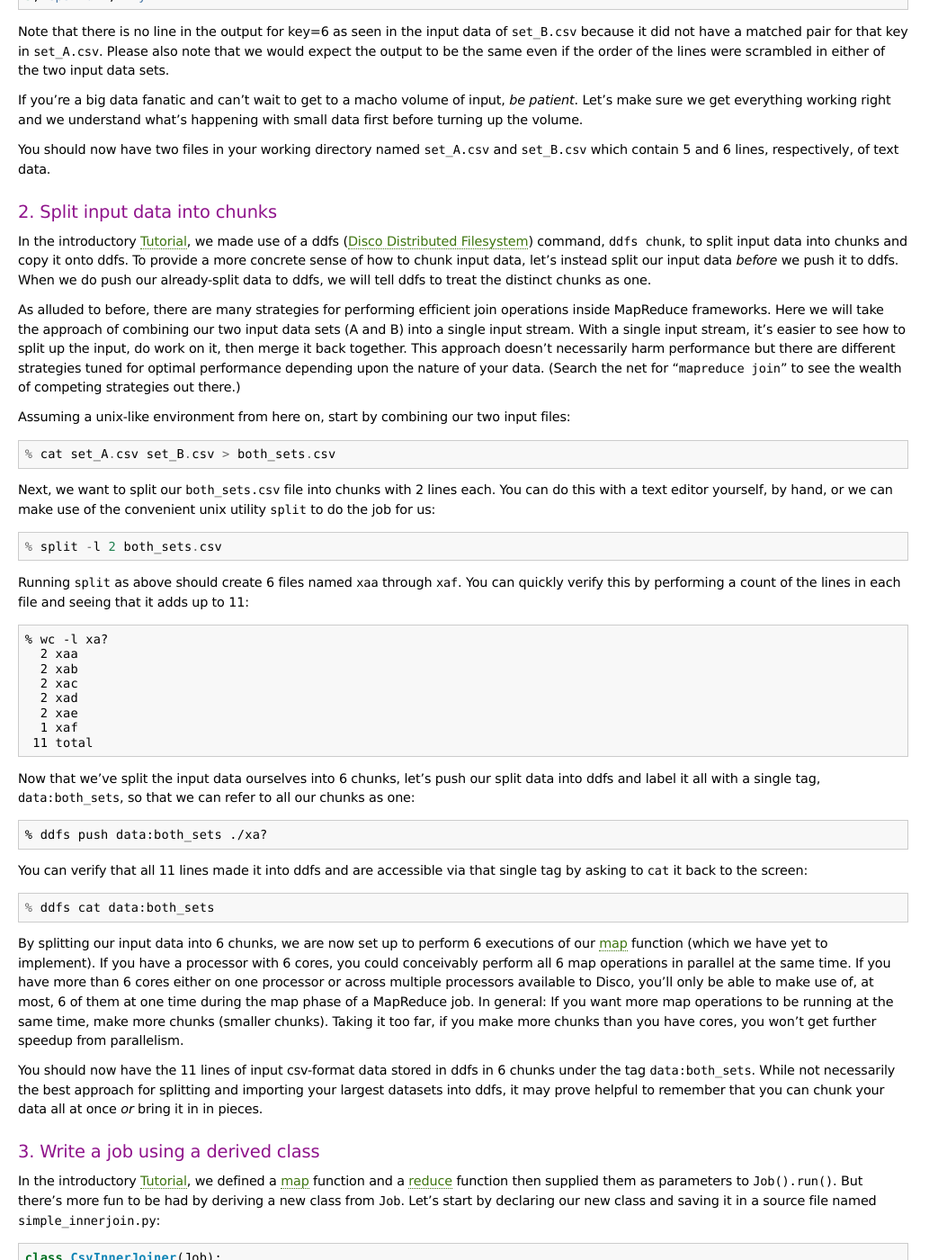
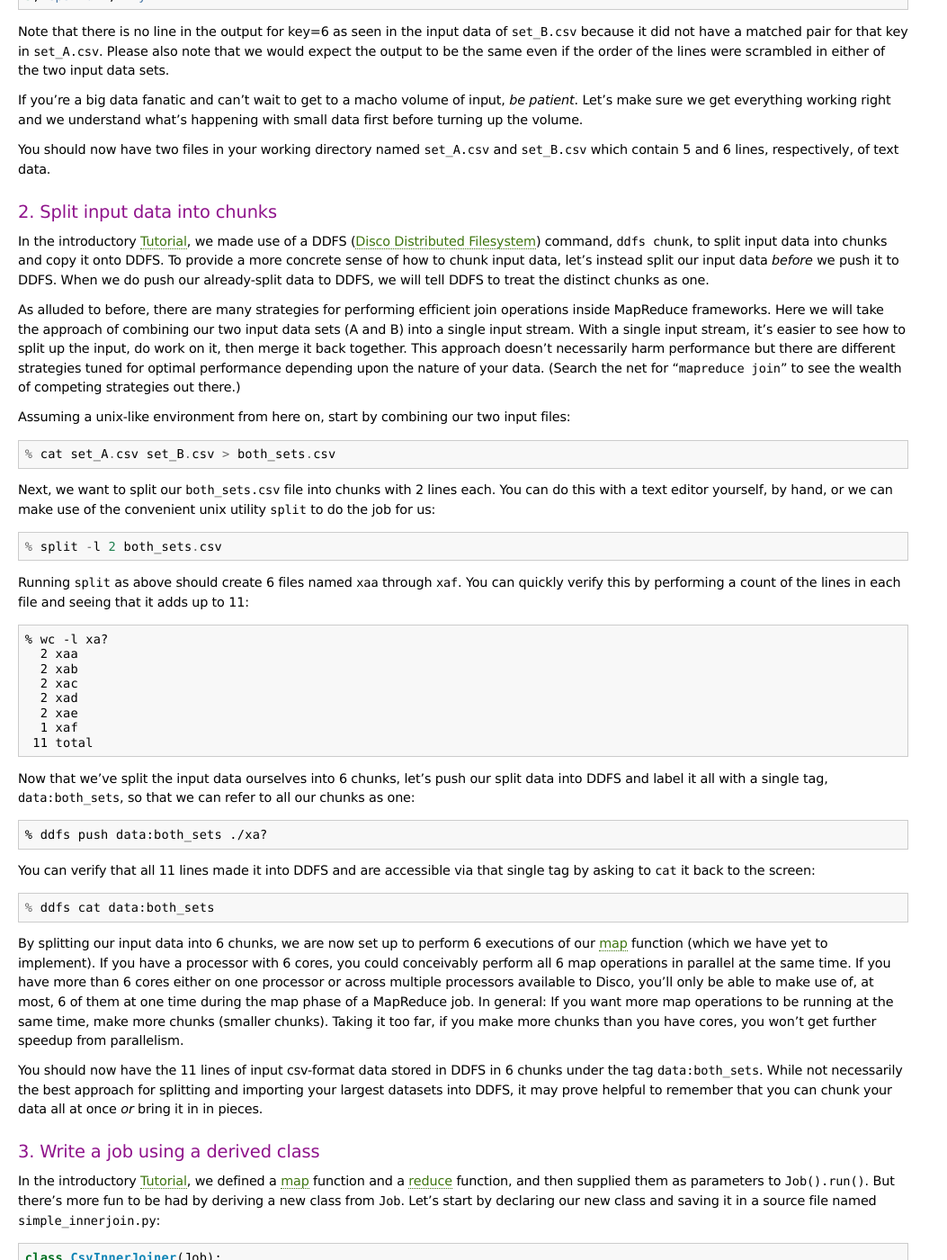
Before and after one commit to discoproject/disco, a Sphinx documentation site: the page built from doc/start/tutorial_2.rst, in a window 1280 px wide and 1400 px high, scrolled down 736 px. Shown: the whole window at 90% size, without its empty margins (0-1053 px from the left). Built offline with Sphinx 7.4.7, drawn with Linux system fonts in a browser that asks for light colours; some of the changed text lies outside the part shown.

Commit message:
Minor edits to tutorial (capitalize ddfs, delete trailing whitespace).

```diff
--- a/doc/start/tutorial_2.rst
+++ b/doc/start/tutorial_2.rst
@@ -67,11 +67,11 @@ and ``set_B.csv`` which contain 5 and 6 lines, respectively, of text data.
 2. Split input data into chunks
 -------------------------------
 
-In the introductory :ref:`tutorial`, we made use of a ddfs (:ref:`DDFS`)
+In the introductory :ref:`tutorial`, we made use of a DDFS (:ref:`DDFS`)
 command, ``ddfs chunk``, to split input data into chunks and copy it onto
-ddfs.  To provide a more concrete sense of how to chunk input data, let's
-instead split our input data *before* we push it to ddfs.  When we do push
-our already-split data to ddfs, we will tell ddfs to treat the distinct
+DDFS.  To provide a more concrete sense of how to chunk input data, let's
+instead split our input data *before* we push it to DDFS.  When we do push
+our already-split data to DDFS, we will tell DDFS to treat the distinct
 chunks as one.
 
 As alluded to before, there are many strategies for performing efficient
@@ -109,12 +109,12 @@ in each file and seeing that it adds up to 11::
     11 total
 
 Now that we've split the input data ourselves into 6 chunks, let's push
-our split data into ddfs and label it all with a single tag,
+our split data into DDFS and label it all with a single tag,
 ``data:both_sets``, so that we can refer to all our chunks as one::
 
    % ddfs push data:both_sets ./xa?
 
-You can verify that all 11 lines made it into ddfs and are accessible via
+You can verify that all 11 lines made it into DDFS and are accessible via
 that single tag by asking to ``cat`` it back to the screen::
 
    % ddfs cat data:both_sets
@@ -130,9 +130,9 @@ operations to be running at the same time, make more chunks (smaller chunks).
 Taking it too far, if you make more chunks than you have cores, you won't
 get further speedup from parallelism.
 
-You should now have the 11 lines of input csv-format data stored in ddfs
+You should now have the 11 lines of input csv-format data stored in DDFS
 in 6 chunks under the tag ``data:both_sets``.  While not necessarily the
-best approach for splitting and importing your largest datasets into ddfs,
+best approach for splitting and importing your largest datasets into DDFS,
 it may prove helpful to remember that you can chunk your data all at once
 *or* bring it in in pieces.
 
@@ -140,7 +140,7 @@ it may prove helpful to remember that you can chunk your data all at once
 ------------------------------------
 
 In the introductory :ref:`tutorial`, we defined a :term:`map` function and a
-:term:`reduce` function then supplied them as parameters to ``Job().run()``.
+:term:`reduce` function, and then supplied them as parameters to ``Job().run()``.
 But there's more fun to be had by deriving a new class from
 :class:`~disco.job.Job`.  Let's start by declaring our new class and saving
 it in a source file named ``simple_innerjoin.py``::
@@ -320,9 +320,9 @@ the end of the line to create as many rows of data as you like::
 Run it twice (saving the first run's output in a different name from the
 second run's) to give yourself two sets of input data just as before.
 Then follow the steps from either this :ref:`tutorial_2` or the prior
-introductory :ref:`tutorial` to chunk the input data and push it to ddfs
+introductory :ref:`tutorial` to chunk the input data and push it to DDFS
 in whatever manner you like.  (Let's assume you tag your chunked input
-data as ``data:bigger_sets`` in ddfs.)
+data as ``data:bigger_sets`` in DDFS.)
 
 The only modification to ``simple_innerjoin.py`` that we suggest,
 depending upon how large your newly generated input data set is, is to
@@ -346,14 +346,14 @@ throughput for this job.
 
 As a variation on the above, remember that our ``simple_innerjoin.py``
 script has the capability to read its input data from a local file instead
-of ddfs -- try running again with a local file supplied as the location of
+of DDFS -- try running again with a local file supplied as the location of
 the input (instead of ``data:bigger_sets``).  Did you get an error message
 with "Invalid tag (403)"?  If so, you need to ensure Disco recognizes that
 you are supplying a filename and not the name of a tag.  Did you get an
 error message with "IOError: [Errno 2] No such file or directory"?  If so,
 you either need to supply the full path to the file (not a relative path
 name) or that path may not be available to Disco everywhere (if so, a good
-reason to use ddfs again).  Was your run faster or slower than using ddfs?
+reason to use DDFS again).  Was your run faster or slower than using DDFS?
 
 After playing with ever larger volumes of data and tweaking the controls
 that Disco provides, you'll quickly gain confidence in being able to throw
```
Also changed, not shown: other parts of doc/start/tutorial_2.rst (+2 -2 lines).
